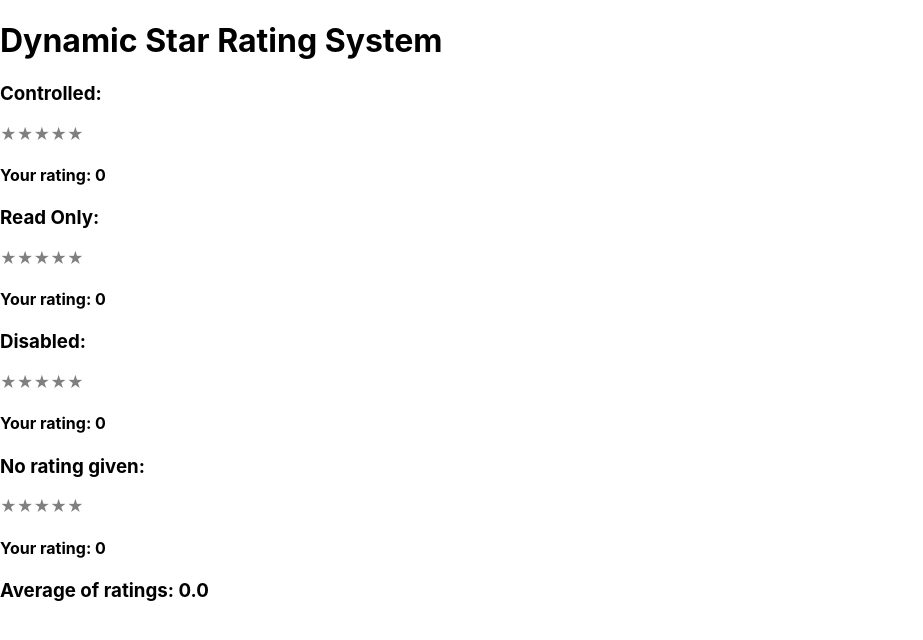
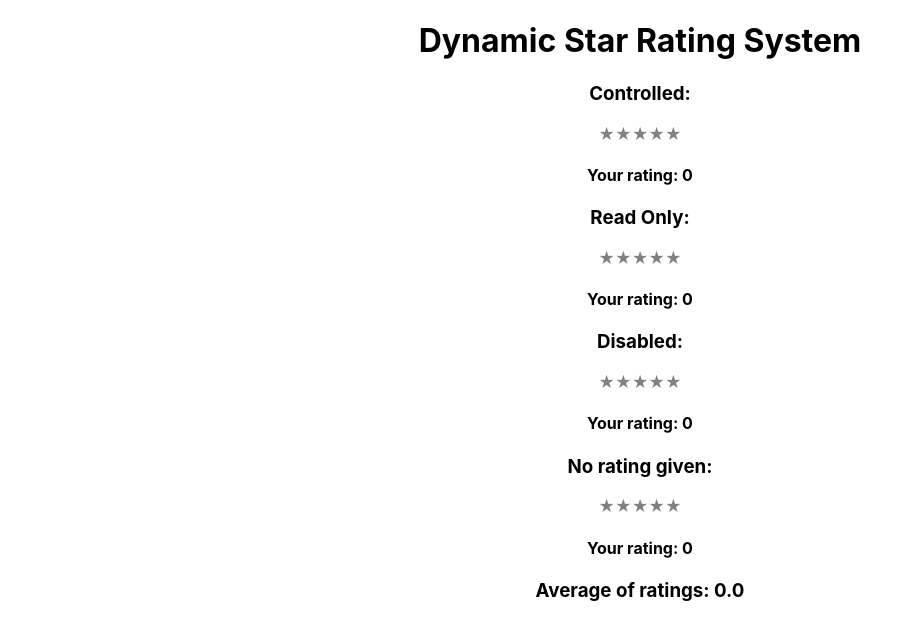
Before and after one commit to FatimaShibli/Star-System, a React (Create React App) app: page / in a window 1280 px wide. Shown: the top 640 px of the page, without its empty margins (0-923 px from the left). Built offline with nearby package versions, Linux system fonts and the light colour scheme; no server answers.

Commit message:
Update index.css

```diff
--- a/src/index.css
+++ b/src/index.css
@@ -11,3 +11,7 @@ code {
   font-family: source-code-pro, Menlo, Monaco, Consolas, 'Courier New',
     monospace;
 }
+
+.App{
+  text-align: center;
+}
```
